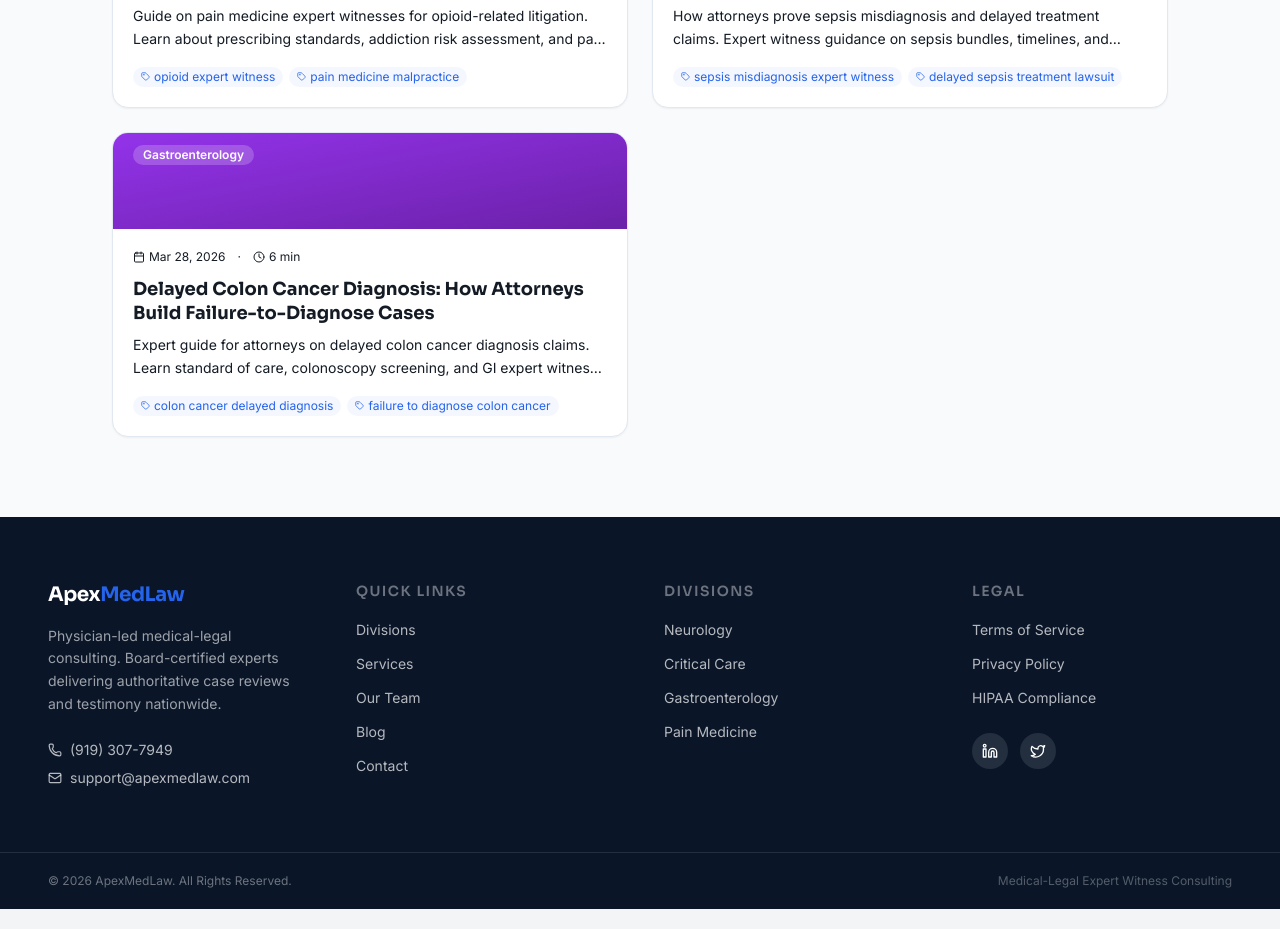
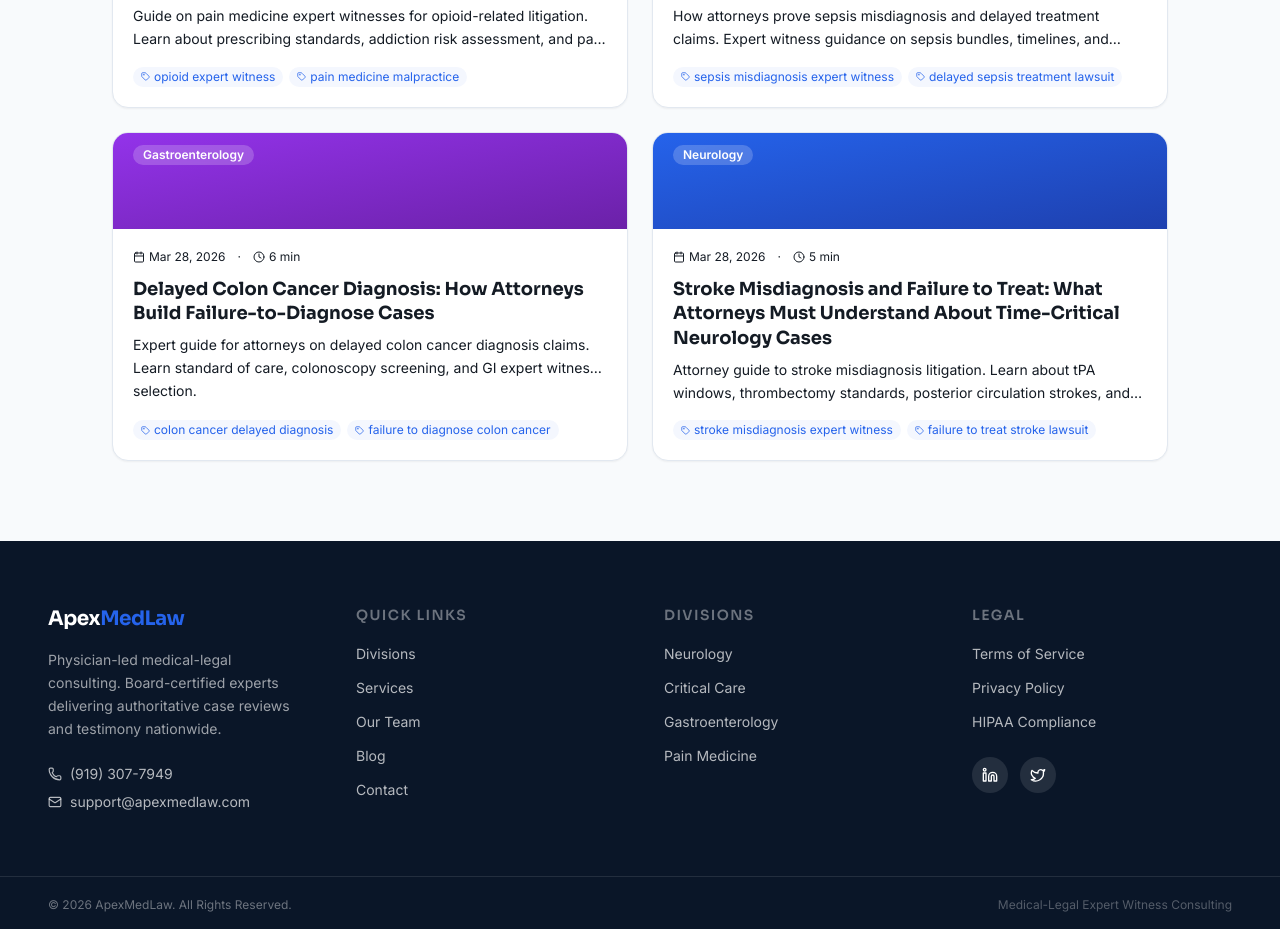
Before and after one commit to SupportAML/ApexMedLaw-website, a React (Vite) app: page /blog in a window 1280 px wide. Shown: the part 1260-2189 px from the top of the page. Built offline with nearby package versions, Linux system fonts and the light colour scheme.

Commit message:
blog: add daily post - Stroke Misdiagnosis and Failure to Treat 2026-03-28

```diff
--- a/src/blog/posts.ts
+++ b/src/blog/posts.ts
@@ -387,4 +387,61 @@ Contact ApexMedLaw to discuss your delayed colon cancer diagnosis case.
 
 *This post is for informational purposes and does not constitute legal advice. Standards vary by jurisdiction.*`,
   },
+  {
+    slug: 'stroke-misdiagnosis-failure-to-treat-neurology-expert',
+    title: 'Stroke Misdiagnosis and Failure to Treat: What Attorneys Must Understand About Time-Critical Neurology Cases',
+    metaDescription: 'Attorney guide to stroke misdiagnosis litigation. Learn about tPA windows, thrombectomy standards, posterior circulation strokes, and selecting a neurology expert witness.',
+    date: '2026-03-28',
+    author: 'AML Editorial',
+    keywords: ['stroke misdiagnosis expert witness', 'failure to treat stroke lawsuit', 'tPA malpractice', 'thrombectomy standard of care', 'neurology expert witness', 'posterior stroke misdiagnosis', 'stroke litigation attorney', 'cerebrovascular malpractice'],
+    content: `Stroke is the fifth leading cause of death in the United States and a leading cause of long-term disability. For attorneys evaluating potential stroke malpractice cases, the central question is almost always one of timing — whether the diagnosis was made quickly enough and whether the appropriate intervention was delivered within the narrow treatment window that modern neurology demands. These cases carry substantial damages because the consequences of delayed stroke treatment are often catastrophic and permanent.
+
+## The Treatment Windows That Define Stroke Litigation
+
+Modern stroke care operates on strict, evidence-based timelines that create clear benchmarks for standard of care analysis. Understanding these windows is essential for any attorney evaluating a potential case.
+
+**Intravenous thrombolysis (tPA).** The current standard of care permits administration of intravenous alteplase (tPA) within 4.5 hours of symptom onset for eligible ischemic stroke patients. The landmark NINDS trial established the original 3-hour window, and subsequent research extended it to 4.5 hours for most patients. Every minute of delay reduces the probability of a good neurological outcome. The widely cited statistic — that 1.9 million neurons are lost per minute during an untreated large-vessel stroke — underscores why emergency departments are expected to achieve door-to-needle times of 60 minutes or less.
+
+**Mechanical thrombectomy.** For large-vessel occlusion strokes, endovascular thrombectomy has become the standard of care based on multiple randomized controlled trials published since 2015, including MR CLEAN, ESCAPE, EXTEND-IA, and SWIFT PRIME. The treatment window extends to 24 hours in select patients with favorable imaging profiles, as established by the DAWN and DEFUSE 3 trials. Failure to identify thrombectomy candidates and transfer them to a comprehensive stroke center in a timely manner is an increasingly common basis for litigation.
+
+## Where Diagnostic Failures Occur
+
+Stroke misdiagnosis cases typically fall into several recognizable patterns that a qualified neurology expert can identify during case review.
+
+**Posterior circulation strokes.** Strokes affecting the brainstem, cerebellum, and occipital lobes are misdiagnosed at significantly higher rates than anterior circulation strokes. Symptoms such as vertigo, ataxia, nausea, and diplopia overlap with benign conditions like vestibular neuritis or labyrinthitis. Studies have shown that posterior circulation strokes are misdiagnosed in emergency departments up to 35% of the time on initial presentation. When a patient presenting with acute vertigo and vascular risk factors is discharged with a diagnosis of "inner ear infection" and returns days later with a completed basilar artery stroke, the liability exposure is significant.
+
+**Young patients.** Emergency physicians may anchor on a patient's age and dismiss stroke symptoms in patients under 50. However, ischemic strokes in younger adults are not rare — they account for approximately 10-15% of all strokes. Conditions such as cervical artery dissection, patent foramen ovale, and hypercoagulable states are common etiologies in this population and should prompt stroke workup when focal neurological deficits are present.
+
+**Stroke mimics versus missed strokes.** While conditions such as migraine with aura, seizures, and conversion disorder can mimic stroke, the standard of care requires that stroke be excluded before attributing symptoms to a mimic. A CT scan alone is insufficient to rule out acute ischemic stroke in the first 6-12 hours. When the clinical presentation is concerning, CT angiography and, in many cases, MRI with diffusion-weighted imaging are expected components of the diagnostic workup.
+
+**Wake-up strokes and unclear onset.** Patients who awaken with stroke symptoms present a diagnostic challenge because the time of onset is unknown. Current guidelines support the use of advanced imaging — particularly MRI diffusion-FLAIR mismatch — to identify patients who may still benefit from intervention. Dismissing these patients without appropriate imaging is a deviation from the evolving standard of care.
+
+## Standard of Care Benchmarks Attorneys Should Know
+
+Several established metrics and protocols form the backbone of stroke malpractice analysis.
+
+The American Heart Association and American Stroke Association (AHA/ASA) guidelines set forth specific performance benchmarks for stroke care. Door-to-imaging time should be under 25 minutes. Door-to-needle time for tPA should be under 60 minutes. For thrombectomy candidates, door-to-groin puncture time should be under 90 minutes at comprehensive stroke centers, or door-in-door-out time under 120 minutes at transferring facilities.
+
+Hospitals designated as Primary Stroke Centers or Comprehensive Stroke Centers have accepted heightened obligations regarding stroke readiness, including 24/7 availability of CT and CT angiography, established stroke team activation protocols, and telemedicine neurology coverage if an in-house neurologist is not available.
+
+Failure to activate a stroke code when a patient presents with symptoms consistent with acute stroke, delays in obtaining neuroimaging, failure to administer tPA to eligible patients, and failure to screen for large-vessel occlusion and arrange emergent transfer for thrombectomy are all well-established deviations that neurology experts evaluate in these cases.
+
+## Causation Challenges and How Experts Address Them
+
+Defense counsel in stroke cases frequently argues that the patient would not have benefited from earlier treatment — that the stroke was already completed, that the patient had contraindications to tPA, or that the outcome would have been the same regardless of timing. A strong neurology expert addresses causation by analyzing the imaging timeline to determine whether salvageable brain tissue (penumbra) was present during the delay period, by evaluating whether the patient met inclusion criteria for tPA or thrombectomy at the time they should have been assessed, and by comparing the patient's actual outcome with published outcome data for patients treated within the appropriate window.
+
+The number-needed-to-treat data from the major thrombolysis and thrombectomy trials provides powerful evidence for causation arguments. For example, the NNT for thrombectomy in large-vessel occlusion is approximately 2.6, meaning that for roughly every three patients treated, one achieves a significantly better outcome than they would have without intervention.
+
+## How Apex Medical Law Approaches Stroke Misdiagnosis Cases
+
+Stroke cases require expert witnesses who understand both the clinical neurology and the systems-level failures that contribute to delayed treatment. Our neurology experts maintain active clinical practices that include acute stroke care, giving them firsthand familiarity with current protocols, imaging interpretation, and the real-world pressures of emergency stroke decision-making.
+
+We provide rapid case screening with imaging review, detailed timeline reconstruction documenting each point of delay, causation analysis grounded in published trial data and outcome statistics, expertise in both anterior and posterior circulation stroke, and clear, jury-accessible explanations of neurological concepts. Whether the case involves a missed posterior circulation stroke in the emergency department, a failure to activate the stroke team, or a delayed transfer for thrombectomy, our experts evaluate the medicine rigorously and communicate their opinions effectively.
+
+Contact ApexMedLaw to discuss your stroke misdiagnosis or delayed treatment case.
+
+---
+
+*This post is for informational purposes and does not constitute legal advice. Standards vary by jurisdiction.*`,
+  },
 ];
```
